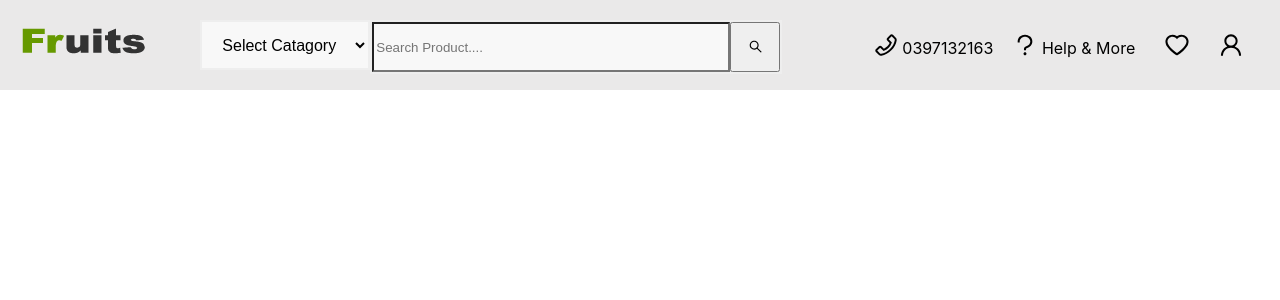
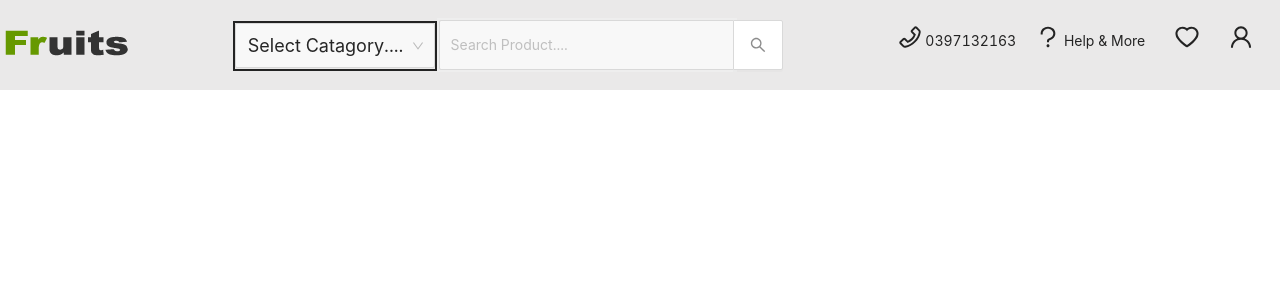
Before and after one commit to viet-2304/Fruits-Market, a React (Create React App) app: page / in a window 1280 px wide. Shown: the top 300 px of the page. Built offline with nearby package versions, Linux system fonts and the light colour scheme.

Commit message:
Change select to ant design

```diff
--- a/src/Component/Header/Header.js
+++ b/src/Component/Header/Header.js
@@ -1,39 +1,45 @@
 import React from "react";
 import logo from "../../asset/logo.png"
 import "./Header.scss";
-import { Input} from 'antd';
+import 'antd/dist/antd.css';
+import { Input, Image, Select} from 'antd';
+import {PhoneOutlined,QuestionOutlined,UserOutlined ,HeartOutlined} from '@ant-design/icons';
 
-import {PhoneOutlined,QuestionOutlined,UserOutlined ,HeartOutlined} from '@ant-design/icons';
 const {Search}= Input;
+const {Option}=Select;
+
 function Header(){
     return(
+        <div className="header">
             <div className="header-content">
-
-              <div>
-                  <img src={logo}/>
+                <div className="header-left">
+                    <Image preview={false}src={logo}/>
                 </div>
 
-           <div className="select-search">
-            <select className="select" >
-                <option>Select Catagory</option>
-                <option>Vegetable</option>
-                <option>fruits</option>
-                <option>Salads</option>
-            </select>
+                <div className="header-center">
+                    <Select defaultValue="Select Catagory....">
+                        <Option value="Vegetable">Vegetable</Option>
+                        <Option value="Fruits">Fruits</Option>
+                        <Option value="Salads">Salads</Option>
+                        <Option value="seaFood">Fish & Seafood</Option>
+                        <Option value="meat">Fresh Meat</Option>
+                        <Option value="heathProduct">Health Product</Option>
+                        <Option value="egss">Butter & Eggs</Option>
+                    </Select>
                     <Search placeholder="Search Product...."></Search>
                 </div>
 
                 <div className="header-right">
                     <ul>
-                   <li className="phone">  <PhoneOutlined/> 0397132163</li>
-                   <li className="help"> <QuestionOutlined /> Help & More</li>
-                   <li className="like"> <HeartOutlined /></li>
-                   <li className="user"> <UserOutlined /></li>
+                        <li className="phone"><PhoneOutlined/> 0397132163</li>
+                        <li className="help"><QuestionOutlined/> Help & More</li>
+                        <li className="like"><HeartOutlined/></li>
+                        <li className="user"><UserOutlined/></li>
                     </ul>
-
+                </div>
             </div>
        </div>
     )
+}
 
-}
 export default Header;
--- a/src/Component/Header/Header.scss
+++ b/src/Component/Header/Header.scss
@@ -1,32 +1,44 @@
+.header{
     .header-content{
         height: 90px;
         background-color: #d9d8d88c;
         display: flex;
         align-items: center;
-    justify-content: space-around;
-    flex-wrap: wrap;
+        justify-content: space-between;
 
-    .select-search{
+        .header-center{
+            width: 33%;
+            display: flex;
+            align-items: center;
+            margin-right: 100px;
+
+            .ant-select-show-arrow{
+                border: 2px solid;
+                margin-top: 2px;
                 height: 50px;
-        width: 600px;
-        display:flex;
-        margin-left: 20px;
 
-        .select{
-            background: #f8f8f8;
-            width: 170px;
-            text-align: center;
-            font-size: medium;
-            border: 2px solid #eee;
+                .ant-select-selector{
+                    width: 200px;
+                    height: 45px;
+                    background-color: #f8f8f8;
+                    font-size: large;
+                }
 
+                .ant-select-selection-item{
+                    display: flex;
+                    justify-content: center;
+                    align-items: center;
                 }
+            }
+
+            .ant-input-search{
 
                 .ant-input-group{
                     display: flex;
                     border: 2px solid #eee;
+                    width: 300px;
 
                     .ant-input{
-                width: 350px;
                         background-color: #f8f8f8;
                     }
 
@@ -37,11 +49,15 @@
                 }
             }
 
+
+        }
+
         .header-right{
             height: 100%;
             display: flex;
             align-items: center;
             flex-direction: row;
+            width: 33%;
 
             .anticon{
                 font-size: x-large;
@@ -57,16 +73,16 @@
                 margin-right: 30px;
 
             }
+
             .like{
                 display: inline-block;
                 margin-right: 30px;
-            .anticon-question{
-                color: blue;
             }
-        }
+
             .user{
                 display:inline-block ;
                 margin-right: 20px;
             }
         }
     }
+}
```
Lines whose indentation alone changed are shown as unchanged.
